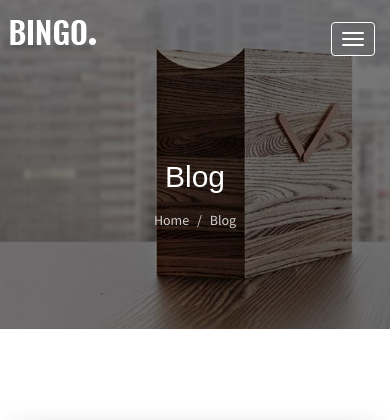
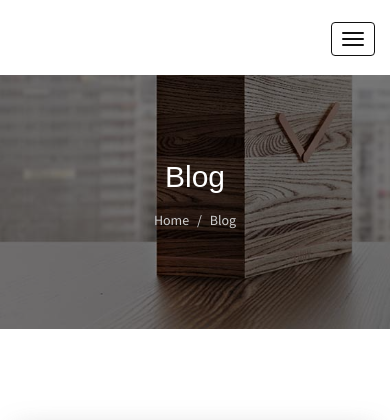
Before and after one commit to remotemat/manycamclub, a PHP site: page /blog.html in a window 390 px wide. Shown: the top 420 px of the page. Run offline with PHP 8.4, Linux system fonts and the light colour scheme; some libraries are stand-ins or nearby versions.

Commit message:
Mobile Changes

```diff
--- a/css/style.css
+++ b/css/style.css
@@ -425,8 +425,14 @@
 /*=================================================================
   Navigation
 ==================================================================*/
+nav {
+    background-color: transparent;
+}
+
 .navigation {
   transition: .3s all;
+    background-color: white;
+    color: black;
 }
 
 .navigation .logo-default {
@@ -484,7 +490,7 @@
 .navigation .dropdown .dropdown-menu li a:hover {
   padding-left: 20px;
   background: transparent;
-  color: #fff;
+  color: #111;
 }
 
 .navigation .dropdown:hover .dropdown-menu {
@@ -1879,10 +1885,10 @@
     padding: 8px 9px;
   }
   .navigation .navbar-toggle {
-    border: 1px solid #fff;
+    border: 1px solid #111;
   }
   .navigation .navbar-toggle span {
-    background: #fff;
+    background: #111;
   }
   .counters-item:before {
     display: none;
```
